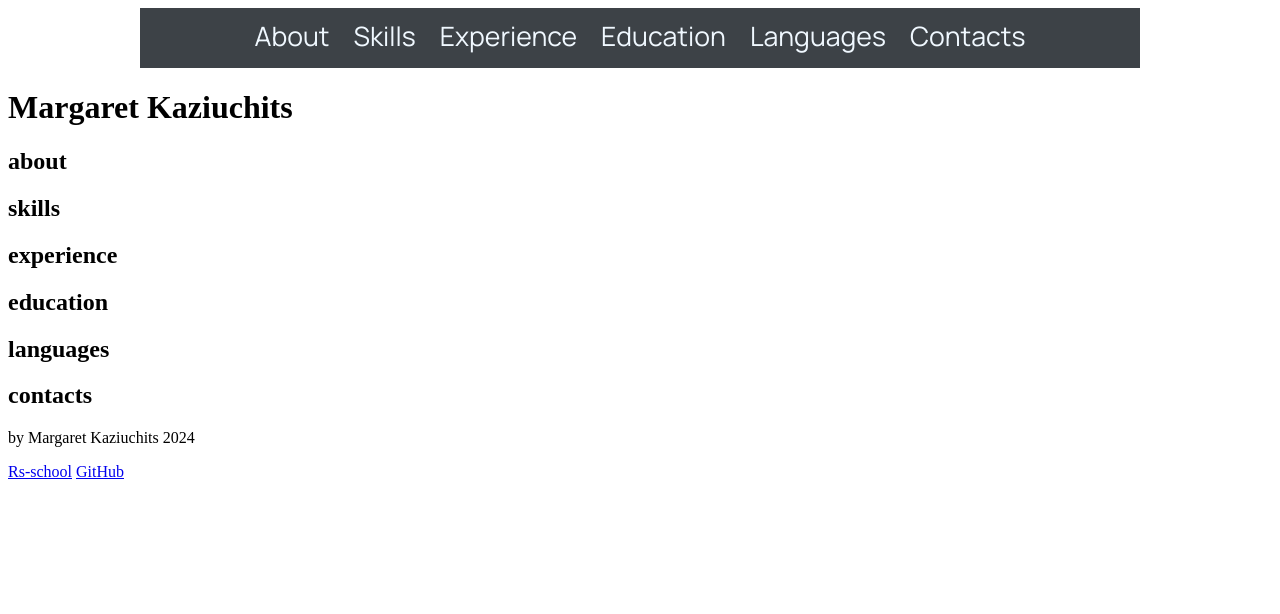
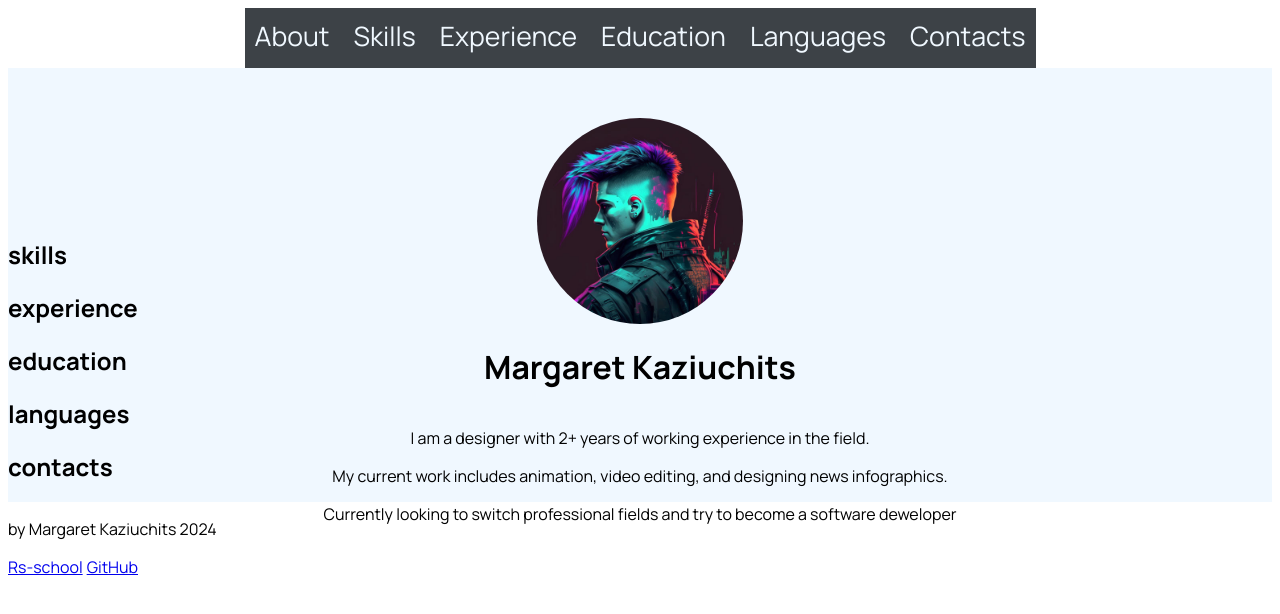
Before and after one commit to greta2224/rsschool-cv, a plain HTML site: page index.html in a window 1280 px wide. Drawn offline with Linux system fonts and the light colour scheme.

Commit message:
feat: styled about section

```diff
--- a/index.html
+++ b/index.html
@@ -21,8 +21,13 @@
         </nav>
     </header>
     <main>
-        <h1>Margaret Kaziuchits</h1>
-        <h2>about</h2>
+        <div class="bio">
+            <img class="avatar" src="profile_picture.jpg" alt="My photo">
+            <h1 class="name">Margaret Kaziuchits</h1>
+            <p>I am a designer with 2+ years of working experience in the field.</p>
+            <p>My current work includes animation, video editing, and designing news infographics.</p>
+            <p>Currently looking to switch professional fields and try to become a software deweloper</p>
+        </div>
         <h2>skills</h2>
         <h2>experience</h2>
         <h2>education</h2>
--- a/style.css
+++ b/style.css
@@ -1,18 +1,38 @@
+body {
+  display: flex;
+  flex-direction: column;
+  justify-content: space-between;
+}
 header{
-    width: 1000px;
     height: 60px;
     margin: auto;
     background-color: rgb(61, 66, 71);
 }
-.navigation{
-    margin: auto;
-    text-align: center;
+main{
+    background-color: aliceblue;
+}
+a, h1, h2, p{
+    font-family: "Manrope", sans-serif;
 }
 .navlink {
     display: inline-block;
     color: aliceblue;
     text-decoration: none;
     font-size: 20pt;
-    font-family: "Manrope", sans-serif;
     padding: 10px;
 }
+.bio{
+    height: 100px;
+    text-align: center;
+    padding-top: 50px;
+}
+.avatar{
+    border-radius: 50%;
+    max-width: 206px;
+    max-height: 206px;
+    display: block;
+    margin: 0px auto;
+}
+.name{
+    display: inline-block;
+}
```
Also changed, not shown: profile_picture.jpg (added).
